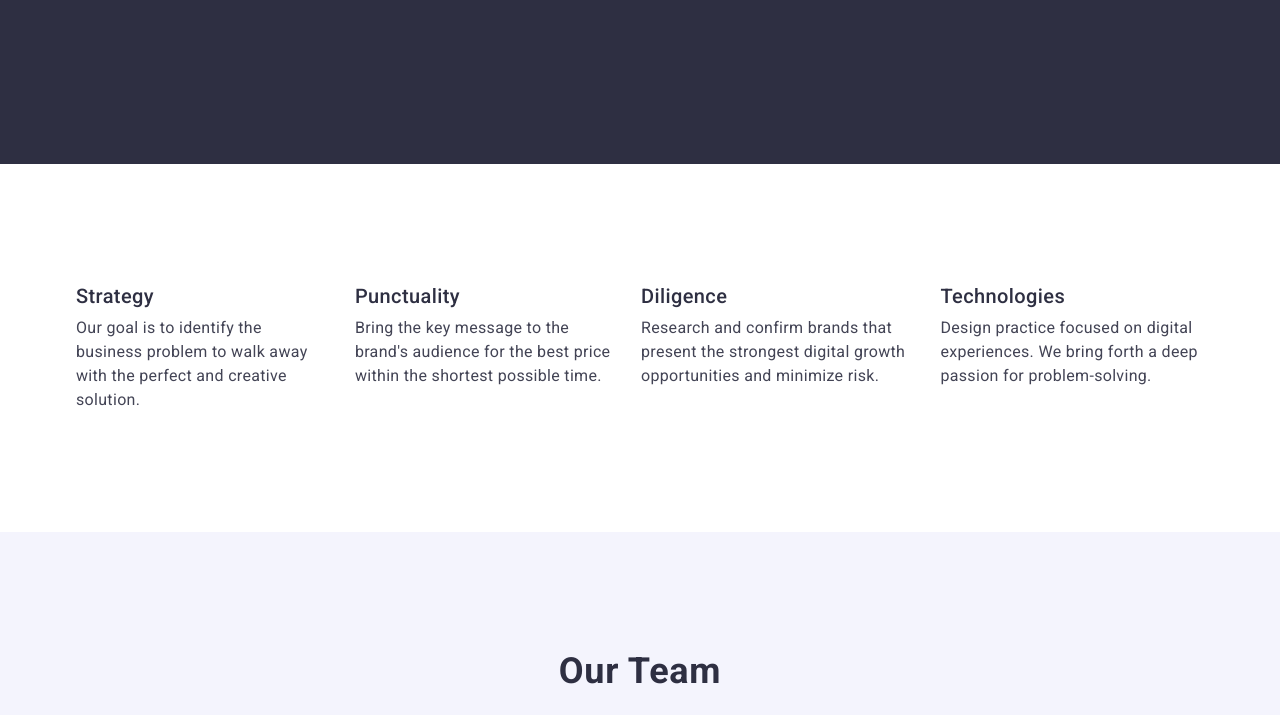
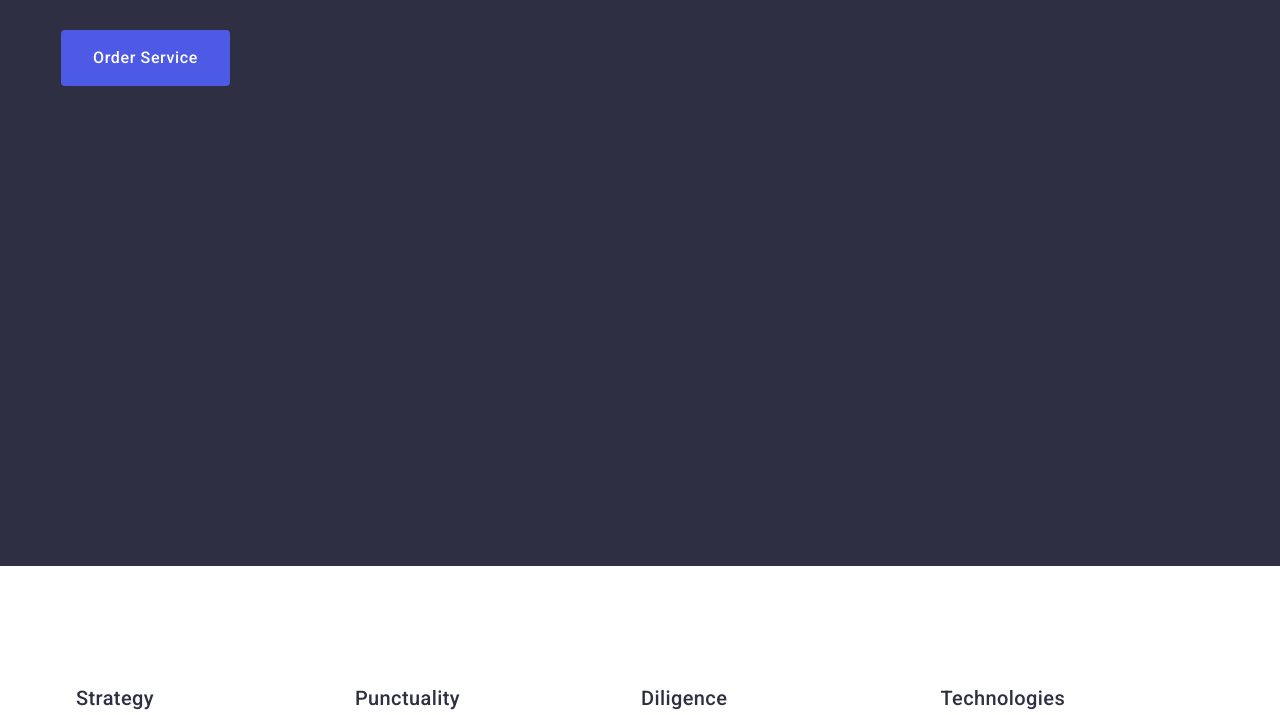
Before and after one commit to mykolaroman/goit-markup-hw-02, a plain HTML site: page index.html in a window 1280 px wide. Shown: the part 587-1302 px from the top of the page. Drawn offline with nearby package versions, Linux system fonts and the light colour scheme.

Commit message:
homework3

```diff
--- a/css/styles.css
+++ b/css/styles.css
@@ -16,6 +16,9 @@ list-style: none;
 margin: 0;
 padding: 0;
 }
+img {
+    display: block;
+    }
 .container {
     width: 1158px;
     padding: 0 15px;
@@ -103,6 +106,7 @@ color: #404BBF;
 .background {
     background-color: #2E2F42;
     text-align: center;
+    padding: 188px 0 188px;
 }
 .container-hero {
     padding-top: 188px;
@@ -129,6 +133,11 @@ margin-bottom: 48px;
     font-weight: 500;
     line-height: 1.5;
     letter-spacing: 0.04em;
+    display: block;
+    min-width: 169px;
+    height: 56px;
+    border: none;
+    border-radius: 4px;
 }
 .first-button:hover,
 .first-button:focus{
@@ -192,7 +201,7 @@ margin-bottom: 72px;
     background-color: #FFF;
 }
 .team-img {
-    display: block;
+
 }
 .team-name {
     color: #2E2F42;
@@ -236,7 +245,7 @@ margin-bottom: 72px;
 .portfolio-item {
 }
 .portfolio-img {
-    display: block;
+
 }
 .portfolio-name {
     color: #2E2F42;
```
